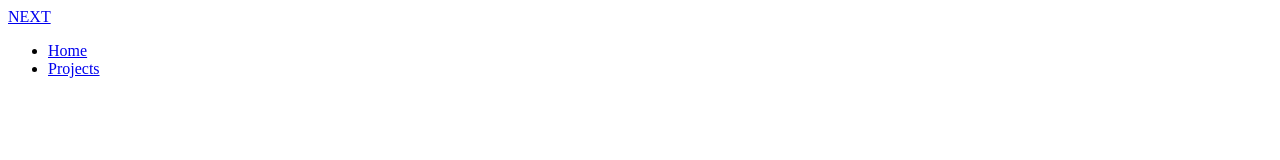
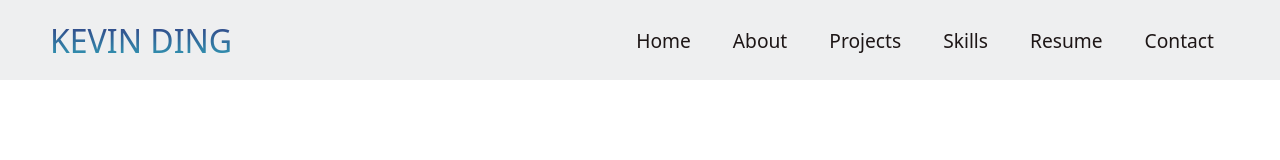
Before and after one commit to Dinglebergle/Dinglebergle.github.io, a plain HTML site: page index.html in a window 1280 px wide. Drawn offline with Linux system fonts and the light colour scheme.

Commit message:
Added Navbar elements

```diff
--- a/index.html
+++ b/index.html
@@ -3,13 +3,14 @@
     <head>
         <meta charset="UTF-8">
         <meta name="viewport" content="width=device-width, initial-scale=1.0">
-        <title>Test</title>
+        <title>Kevin Ding</title>
+        <link rel="icon" type="image/x-icon" href="/images/Favicon.png">
         <link rel="stylesheet" href="styles.css">
     </head>
     <body>
         <nav class="navbar">
             <div class="navbar__container">
-                <a href="/" id="navbar__logo">NEXT</a>
+                <a href="/" id="navbar__logo">KEVIN DING</a>
                 <div class="navbar__toggle" id="mobile-menu">
                     <span class="bar"></span>
                     <span class="bar"></span>
@@ -20,7 +21,19 @@
                         <a href="/" class="navbar__links">Home</a>
                     </li>
                     <li class="navbar__item">
+                        <a href="about.html" class="navbar__links">About</a>
+                    </li>
+                    <li class="navbar__item">
                         <a href="projects.html" class="navbar__links">Projects</a>
+                    </li>
+                    <li class="navbar__item">
+                        <a href="skills.html" class="navbar__links">Skills</a>
+                    </li>
+                    <li class="navbar__item">
+                        <a href="resume.html" class="navbar__links">Resume</a>
+                    </li>
+                    <li class="navbar__item">
+                        <a href="contact.html" class="navbar__links">Contact</a>
                     </li>
                 </ul>
             </div>
--- a/styles.css
+++ b/styles.css
@@ -1,3 +1,71 @@
-h1 {
-    color: red;
+*
+{
+    box-sizing: border-box;
+    margin: 0;
+    padding: 0;
+    font-family: system-ui, -apple-system, BlinkMacSystemFont, 'Segoe UI', Roboto, Oxygen, Ubuntu, Cantarell, 'Open Sans', 'Helvetica Neue', sans-serif;
 }
+
+.navbar
+{
+    background: #252a3713;
+    height: 80px;
+    display: flex;
+    justify-content: center;
+    align-items: center;
+    font-size: 1.2rem;
+    position: sticky;
+    top: 0;
+    z-index: 999;
+}
+
+.navbar__container
+{
+    display: flex;
+    justify-content: space-between;
+    height: 80px;
+    z-index: 1;
+    width: 100%;
+    max-width: 1300px;
+    margin: 0 auto;
+    padding: 0 50px;
+}
+
+#navbar__logo
+{
+    background-color: slategray;
+    background-image: linear-gradient(to top, #30cfd0 0%, #330867 100%);
+    background-size: 100%;
+    -webkit-background-clip: text;
+    -webkit-text-fill-color: transparent;
+    display: flex;
+    align-items: center;
+    cursor: pointer;
+    text-decoration: none;
+    font-size: 2rem;
+}
+
+.navbar__menu
+{
+    display: flex;
+    grid-gap: 10px;
+    list-style: none;
+    text-align: center;
+    justify-content: end;
+}
+
+.navbar__item
+{
+    height: 80px;
+}
+
+.navbar__links
+{
+    color: #1d1616;
+    display: flex;
+    align-items: center;
+    justify-content: center;
+    text-decoration: none;
+    padding: 0.5rem 1rem;
+    height: 100%;
+}
```
Also changed, not shown: about.html (added), contact.html (added), images/Favicon.png (added), resume.html (added), skills.html (added).
